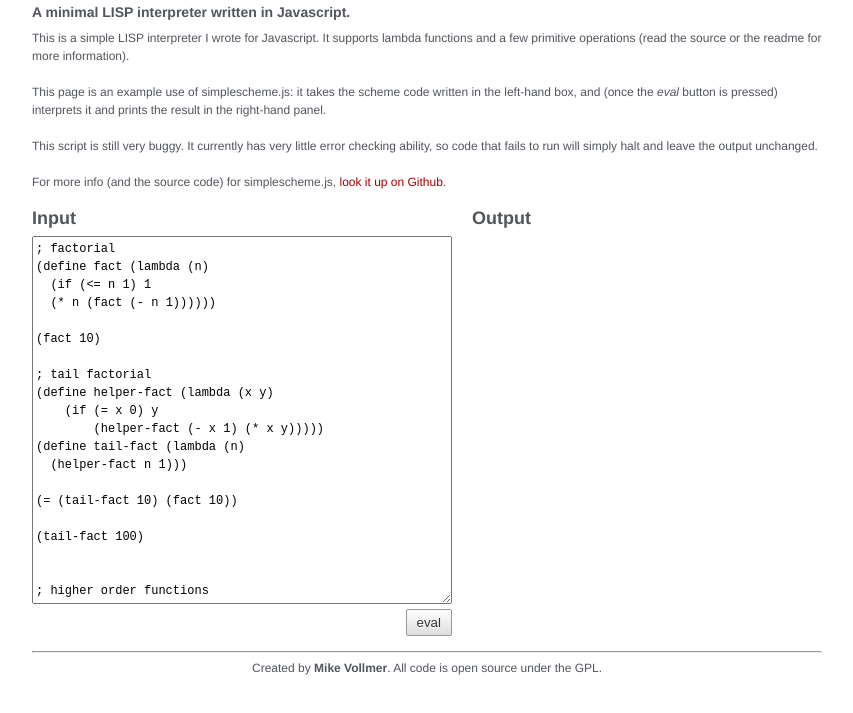
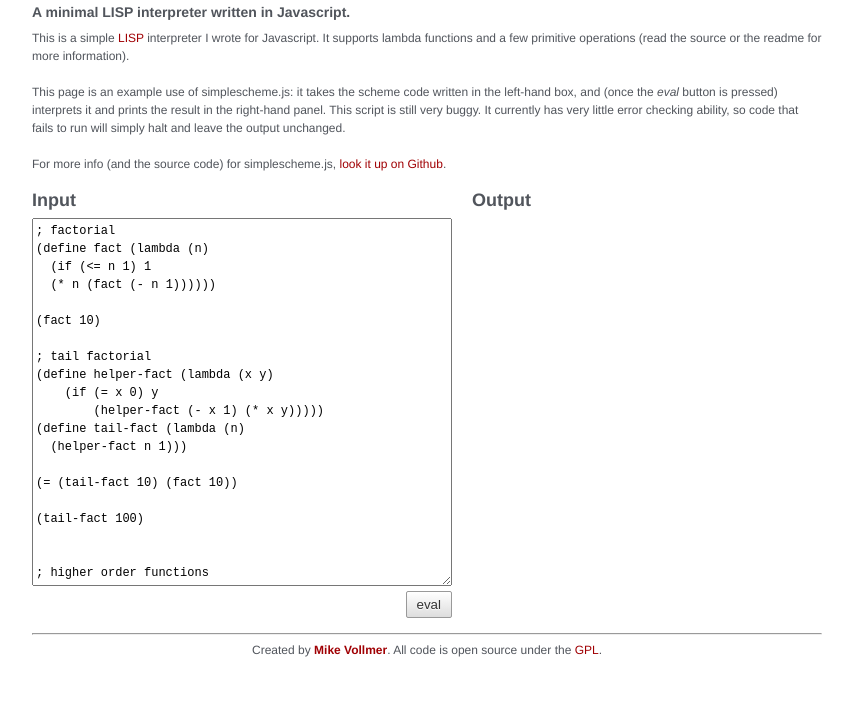
Before and after one commit to vollmerm/simplescheme.js, a plain HTML site: page index.html in a window 1280 px wide. Shown: the part 69-782 px from the top of the page, without its empty margins (213-1066 px from the left). Drawn offline with nearby package versions, Linux system fonts and the light colour scheme; a web font is replaced by a local one.

Commit message:
updated text on index.html

```diff
--- a/index.html
+++ b/index.html
@@ -45,14 +45,15 @@ $(function() {
     <div style="width: 790px; padding: 15px; margin-left: auto; margin-right: auto;">
       <h1>simplescheme.js</h1>
       <h3>A minimal LISP interpreter written in Javascript.</h3>
-      <p>This is a simple LISP interpreter I wrote for Javascript.
+      <p>This is a simple <a href="http://en.wikipedia.org/wiki/Lisp_%28programming_language%29">LISP</a>
+	  interpreter I wrote for Javascript.
       It supports lambda functions and a few primitive operations
-      (read the source or the readme for more information).
+      (read the source or the readme for more information).</p>
       <p>This page is an example use of simplescheme.js: it takes
       the scheme code written in the left-hand box, and (once the
       <em>eval</em> button is pressed) interprets it and prints the
-      result in the right-hand panel.</p>
-      <p>This script is still very buggy. It currently has very little error
+      result in the right-hand panel.
+      This script is still very buggy. It currently has very little error
       checking ability, so code that fails to run will simply halt
       and leave the output unchanged.</p>
       <p>For more info (and the source code) for simplescheme.js,
@@ -144,7 +145,7 @@ $(function() {
       <div style="clear:both;"></div>
       <footer style="margin-top:15px;">
         <hr>
-        <p style="text-align:center;">Created by <strong>Mike Vollmer</strong>. All code is open source under the GPL.</p>
+        <p style="text-align:center;">Created by <strong><a href="http://recurial.com" title="My blog">Mike Vollmer</a></strong>. All code is open source under the <a href="http://www.gnu.org/copyleft/gpl.html" title="General Public License">GPL</a>.</p>
       </footer>
     </div>
   </body>
```
